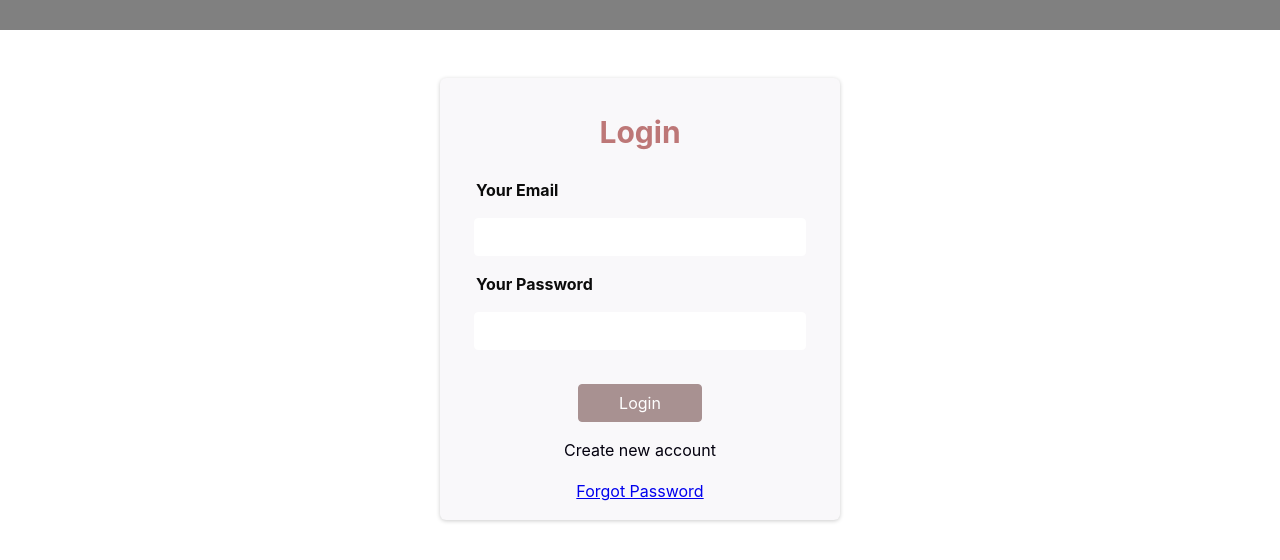
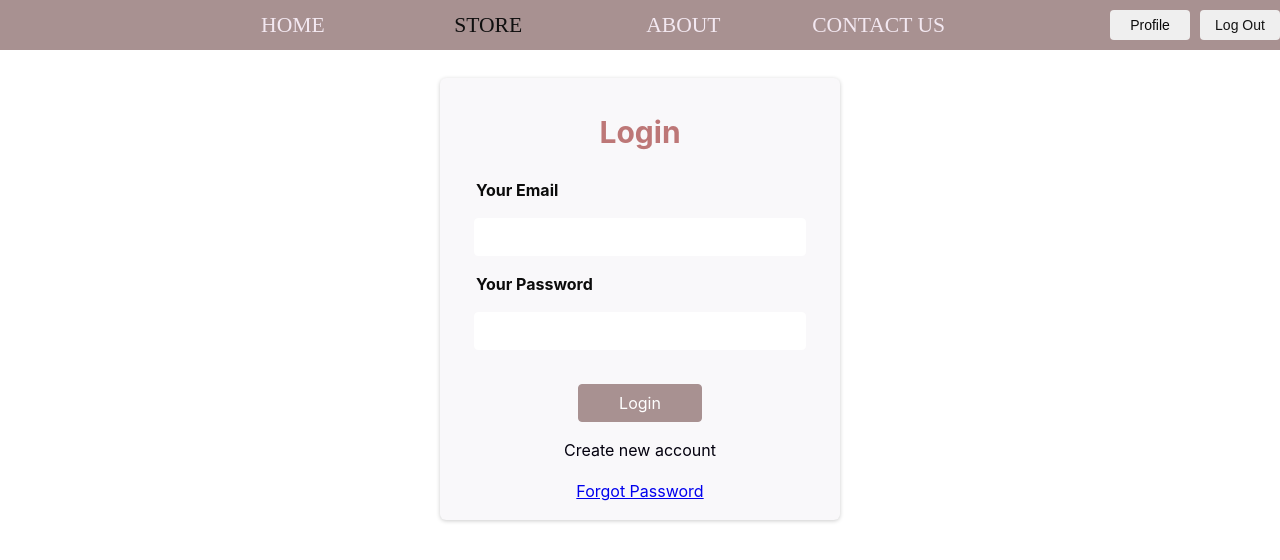
Before and after one commit to terilo1814/ecommerce_website, a React (Create React App) app: page / in a window 1280 px wide. Shown: the top 560 px of the page. Built offline with nearby package versions, Linux system fonts and the light colour scheme.

Commit message:
Protecting the product page

```diff
--- a/src/App.js
+++ b/src/App.js
@@ -8,6 +8,7 @@ import { CartContext } from "./components/CartContext";
 import { useEffect, useState } from "react";
 import AuthForm from "./Auth/AuthForm";
 import { ProfileForm } from "./components/ProfileForm";
+import { Navbar } from "./components/Navbar";
 
 
 
@@ -100,9 +101,6 @@ function App() {
         showCartHandler, hideCartHandler, contextValue
       }}>
 
-
-        {console.log(contextValue.isLoggedIn)}
-
         {contextValue.isLoggedIn ? (
           <>
             <Route exact path='/'>
@@ -126,6 +124,7 @@ function App() {
           </>
         ) : (
           <>
+         <Navbar showCartHandler={showCartHandler} />
             <Route exact path='/'>
               <AuthForm />
             </Route>
--- a/src/Auth/AuthForm.js
+++ b/src/Auth/AuthForm.js
@@ -74,7 +74,7 @@ const AuthForm = () => {
 
     return (
         <>
-            <Navbar />
+
             <section className={classes.auth}>
                 <h2>{isLogin ? 'Login' : 'Sign Up'}</h2>
                 <form onSubmit={submitHandler}>
--- a/src/components/Navbar.js
+++ b/src/components/Navbar.js
@@ -33,7 +33,7 @@ export const Navbar = ({ showCartHandler, showCartButton }) => {
 
   return (
     <header>
-      {isLoggedIn && (
+      {/* {isLoggedIn && ( */}
 
       <ul className="header">
         <li></li>
@@ -69,14 +69,13 @@ export const Navbar = ({ showCartHandler, showCartButton }) => {
               <>
                 <FaShoppingCart className='cart-holder'
                   onClick={showCartHandler} />
-
                 <span className="cart-number">{cartCount}</span>
               </>
             )}
           </div>
         </li>
       </ul>
-      )}
+      {/* )} */}
     </header>
   );
 };
```
Lines whose indentation alone changed are shown as unchanged.
